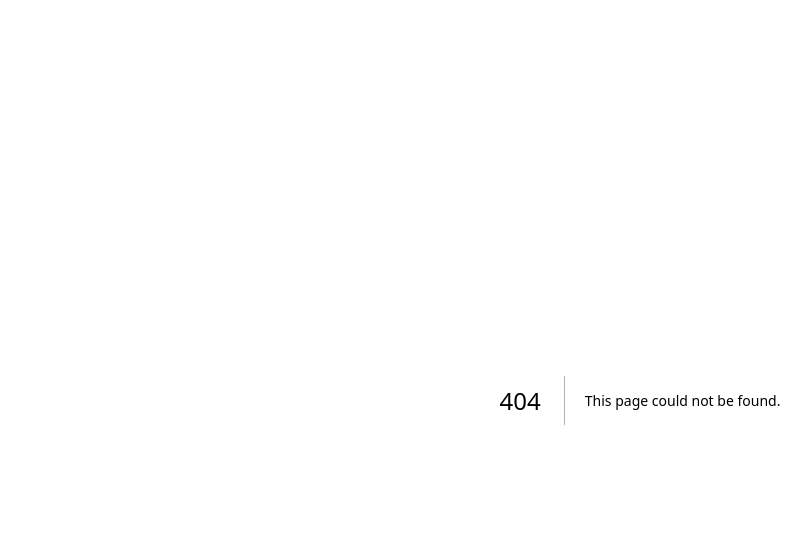
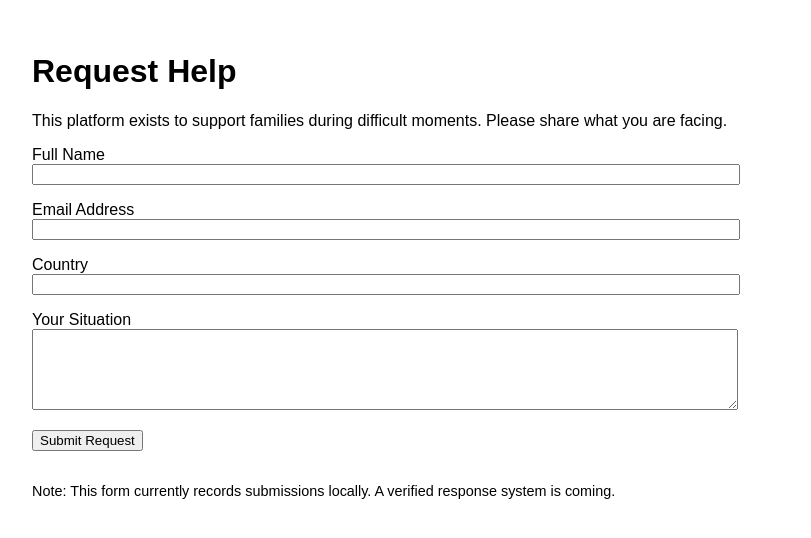
Before and after one commit to Jeribw-Foundation/jeribw, a Next.js app: page /help in a window 1280 px wide. Before the commit this address had no page. Shown: the top 538 px of the page, without its empty margins (0-811 px from the left). Built offline with nearby package versions, Linux system fonts and the light colour scheme.

Commit message:
Add public help request page

```diff
--- /dev/null
+++ b/app/help/page.tsx
@@ -0,0 +1,36 @@
+export default function HelpPage() {
+  return (
+    <main style={{ padding: "2rem", fontFamily: "sans-serif", maxWidth: "700px" }}>
+      <h1>Request Help</h1>
+
+      <p>
+        This platform exists to support families during difficult moments.
+        Please share what you are facing.
+      </p>
+
+      <form>
+        <label>Full Name</label>
+        <br />
+        <input style={{ width: "100%", marginBottom: "1rem" }} />
+
+        <label>Email Address</label>
+        <br />
+        <input style={{ width: "100%", marginBottom: "1rem" }} />
+
+        <label>Country</label>
+        <br />
+        <input style={{ width: "100%", marginBottom: "1rem" }} />
+
+        <label>Your Situation</label>
+        <br />
+        <textarea rows={5} style={{ width: "100%", marginBottom: "1rem" }} />
+
+        <button type="submit">Submit Request</button>
+      </form>
+
+      <p style={{ marginTop: "2rem", fontSize: "0.9rem" }}>
+        Note: This form currently records submissions locally. A verified response system is coming.
+      </p>
+    </main>
+  );
+}
```
